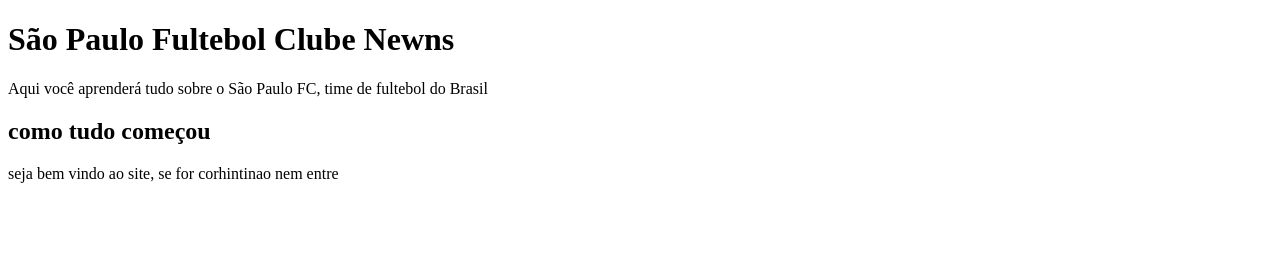
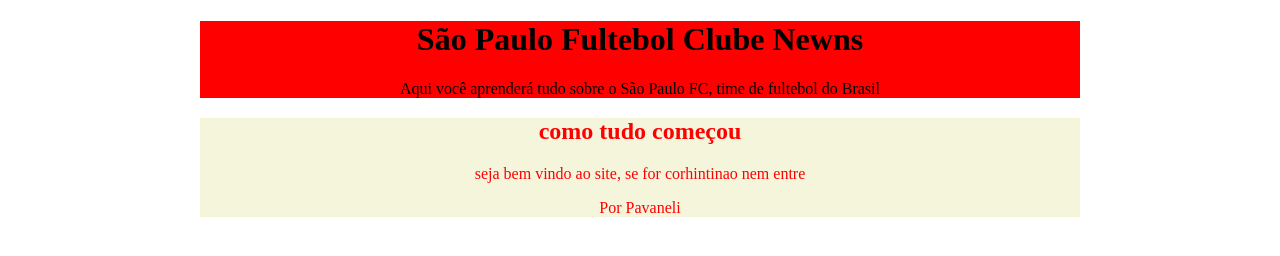
Before and after one commit to pavanelianthony-boop/site-1-ADM-2-Tri, a plain HTML site: page index.html in a window 1280 px wide. Drawn offline with Linux system fonts and the light colour scheme.

Commit message:
ajustamos as bordas e as margens

```diff
--- a/index.html
+++ b/index.html
@@ -4,12 +4,34 @@
     <meta charset="UTF-8">
     <meta name="viewport" content="width=device-width, initial-scale=1.0">
     <title>site</title>
+    <style>
+        header{
+            background-color: red;
+            color: black;
+            text-align: center;
+            max-width: 880px;
+            margin: 0 auto;
+        }
+        main{
+            background-color: beige;
+            color: red;
+            text-align: center;
+            max-width: 880px;
+            margin: 0 auto;
+        }
+    </style>
 </head>
 <body>
-    <h1>São Paulo Fultebol Clube Newns</h1>
-    <p>Aqui você aprenderá tudo sobre o São Paulo FC, time de fultebol do Brasil</p>
-    <h2>como tudo começou</h2>
-    <p>seja bem vindo ao site, se for corhintinao nem entre</p>
+    <header>
+        <h1>São Paulo Fultebol Clube Newns</h1>
+        <p>Aqui você aprenderá tudo sobre o São Paulo FC, time de fultebol do Brasil</p>
+    </header>
+
+    <main>
+        <h2>como tudo começou</h2>
+        <p>seja bem vindo ao site, se for corhintinao nem entre</p>
+        <p>Por Pavaneli</p>
+    </main>
 
 </body>
 </html>
```
